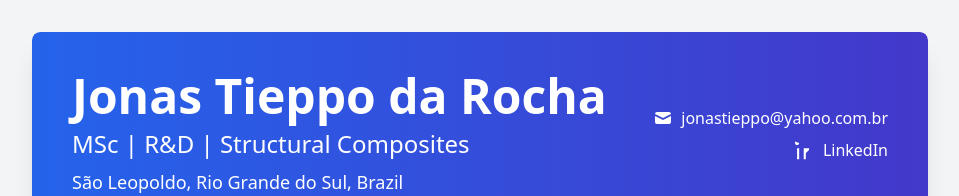
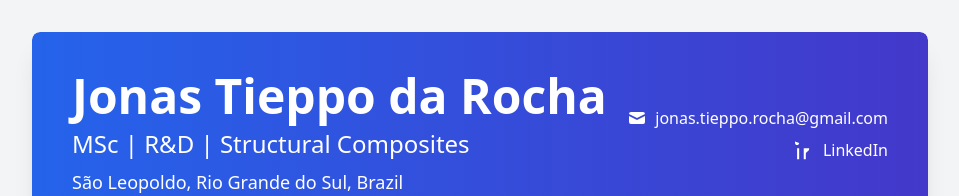
Before and after one commit to jonastieppo/my-portfolio, a React (Create React App) app: page / in a window 1280 px wide. Shown: the top 196 px of the page, without its empty margins (160-1119 px from the left). Built offline with nearby package versions, Linux system fonts and the light colour scheme.

Commit message:
changed e-mail

```diff
--- a/src/App.js
+++ b/src/App.js
@@ -37,12 +37,12 @@ const Header = () => {
           <p className="text-md sm:text-lg mt-2">São Leopoldo, Rio Grande do Sul, Brazil</p>
         </div>
         <div className="flex flex-col items-center sm:items-end space-y-2">
-          <a href="mailto:jonastieppo@yahoo.com.br" className="text-white hover:underline flex items-center">
+          <a href="mailto:jonas.tieppo.rocha@gmail.com" className="text-white hover:underline flex items-center">
             <svg xmlns="http://www.w3.org/2000/svg" className="h-5 w-5 mr-2" viewBox="0 0 20 20" fill="currentColor">
               <path d="M2.003 5.884L10 9.882l7.997-3.998A2 2 0 0016 4H4a2 2 0 00-1.997 1.884z" />
               <path d="M18 8.118l-8 4-8-4V14a2 2 0 002 2h12a2 2 0 002-2V8.118z" />
             </svg>
-            jonastieppo@yahoo.com.br
+            jonas.tieppo.rocha@gmail.com
           </a>
           <a href="https://www.linkedin.com/in/jonastieppo" target="_blank" rel="noopener noreferrer" className="text-white hover:underline flex items-center">
             <svg xmlns="http://www.w3.org/2000/svg" className="h-5 w-5 mr-2" viewBox="0 0 24 24" fill="currentColor">
```
Also changed, not shown: images/logo_creation.svg (added), 1 other file (tests, documents, lock files or other folders).
